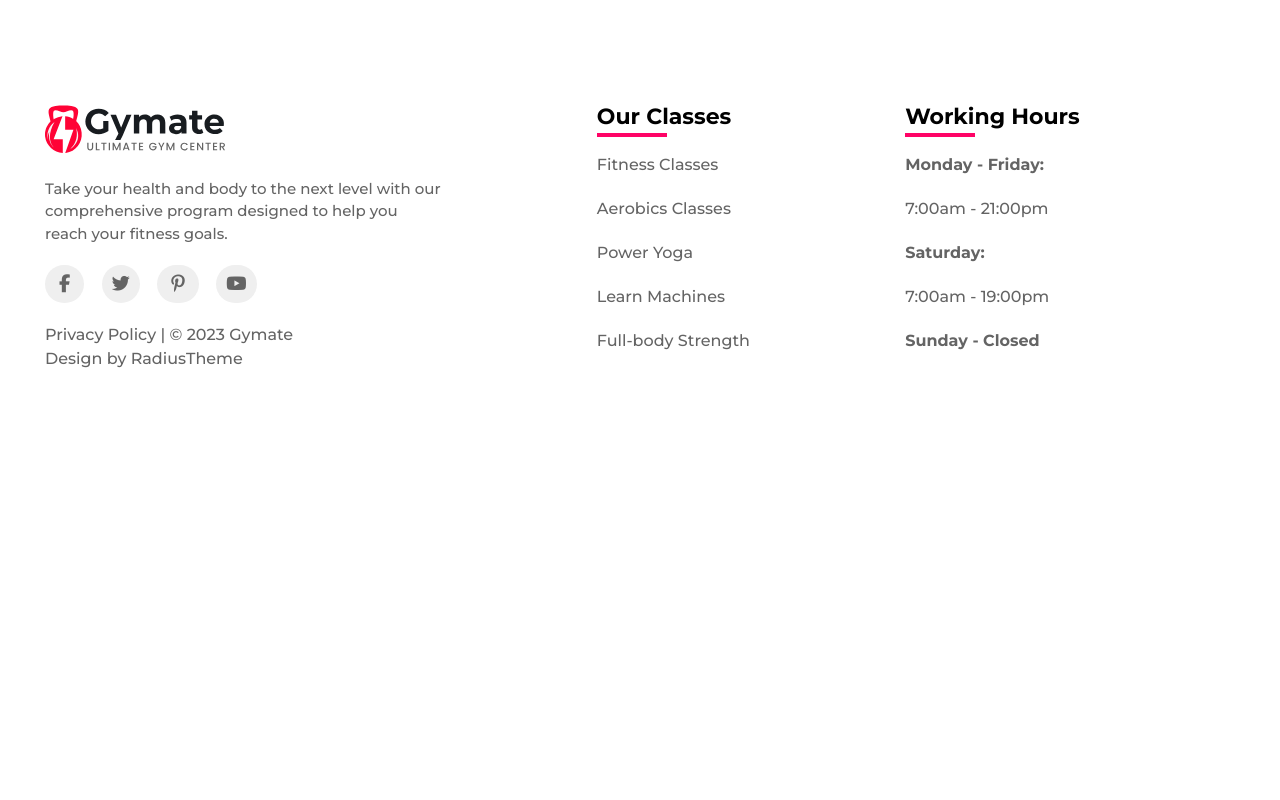
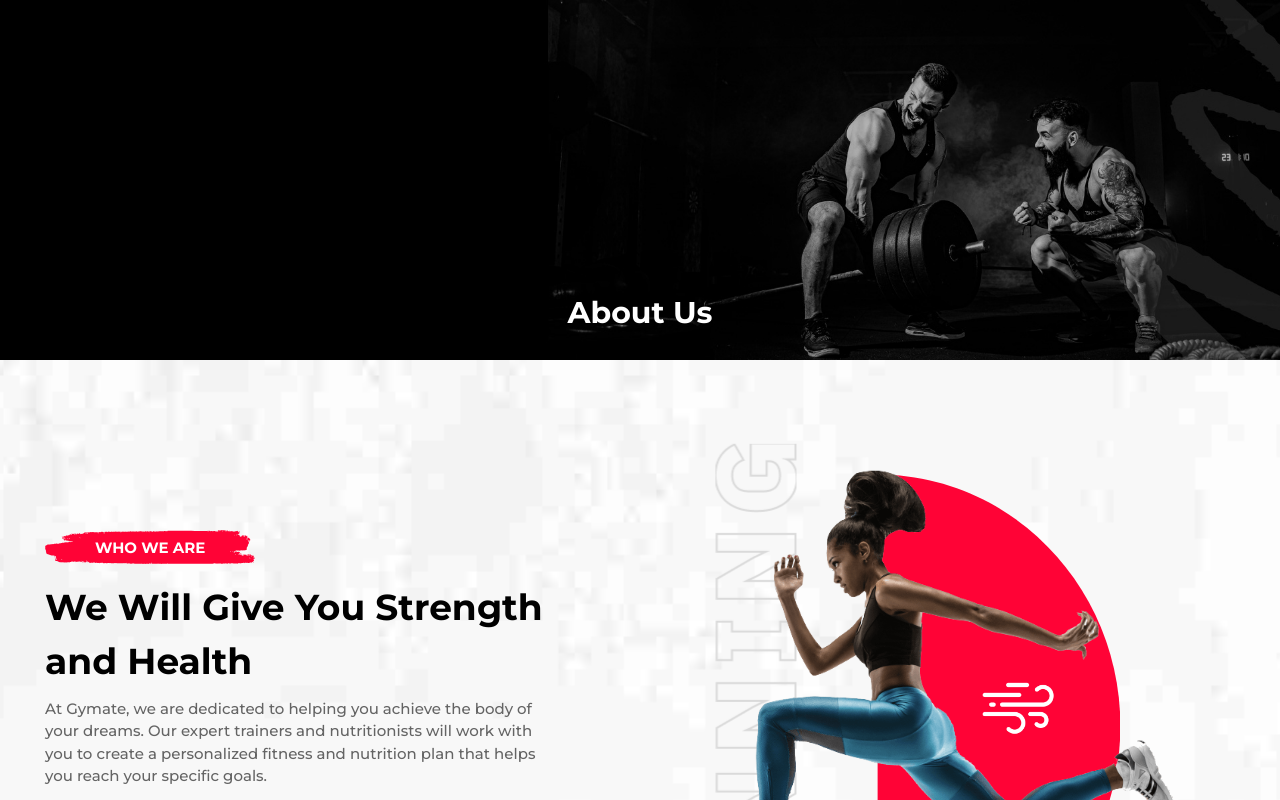
Before and after one commit to jpzambranoleon/gymate, a React (Vite) app: page /about in a window 1280 px wide. Shown: the top 800 px of the page. Built offline with nearby package versions, Linux system fonts and the light colour scheme.

Commit message:
modified files

```diff
--- a/src/App.jsx
+++ b/src/App.jsx
@@ -3,6 +3,7 @@ import { BrowserRouter as Router, Route, Routes } from "react-router-dom";
 import Home from "./views/Home";
 import Navbar from "./components/Navbar/Navbar";
 import Footer from "./components/Footer";
+import About from "./views/About";
 
 function App() {
   return (
@@ -10,6 +11,7 @@ function App() {
       <Router>
         <Routes>
           <Route path="/" element={<Home />} />
+          <Route path="about" element={<About />} />
         </Routes>
         <Footer />
       </Router>
--- a/src/index.css
+++ b/src/index.css
@@ -670,6 +670,27 @@ body {
   display: none;
 }
 
+/* login */
+.login-section {
+  background-image: url('/src/assets/images/who-we-are/background.jpg');
+  object-fit: cover;
+  background-size: cover;
+  background-position: center;
+  background-repeat: no-repeat;
+  width: 100%;
+  height: 100%;
+}
+
+.login-banner {
+  background-image: url('src/assets/images/login/banner.jpg');
+  object-fit: cover;
+  background-size: cover;
+  background-position: center;
+  background-repeat: no-repeat;
+  width: 100%;
+  height: 45vh;
+}
+
 /* scrollbar ------------------------- */
 
 /* Firefox */
```
